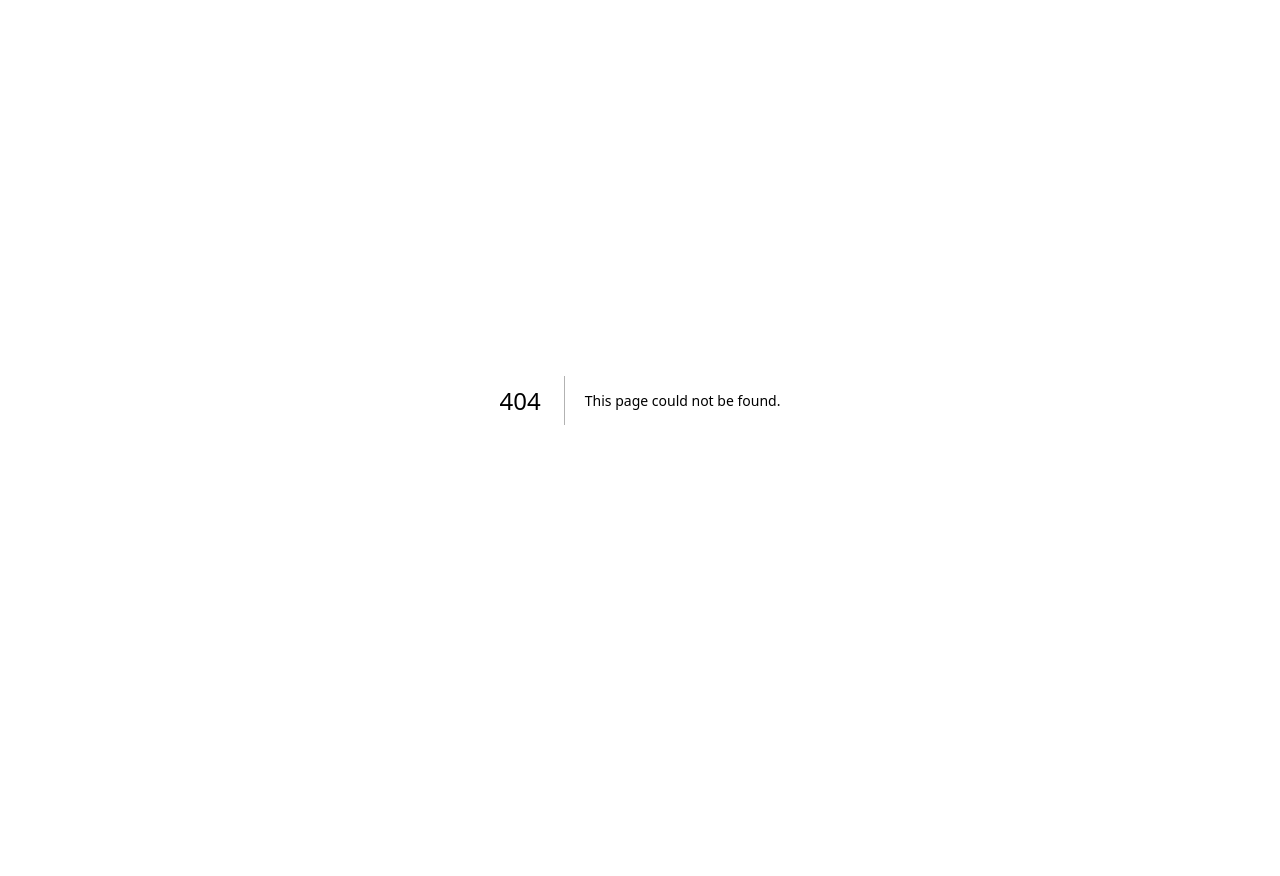
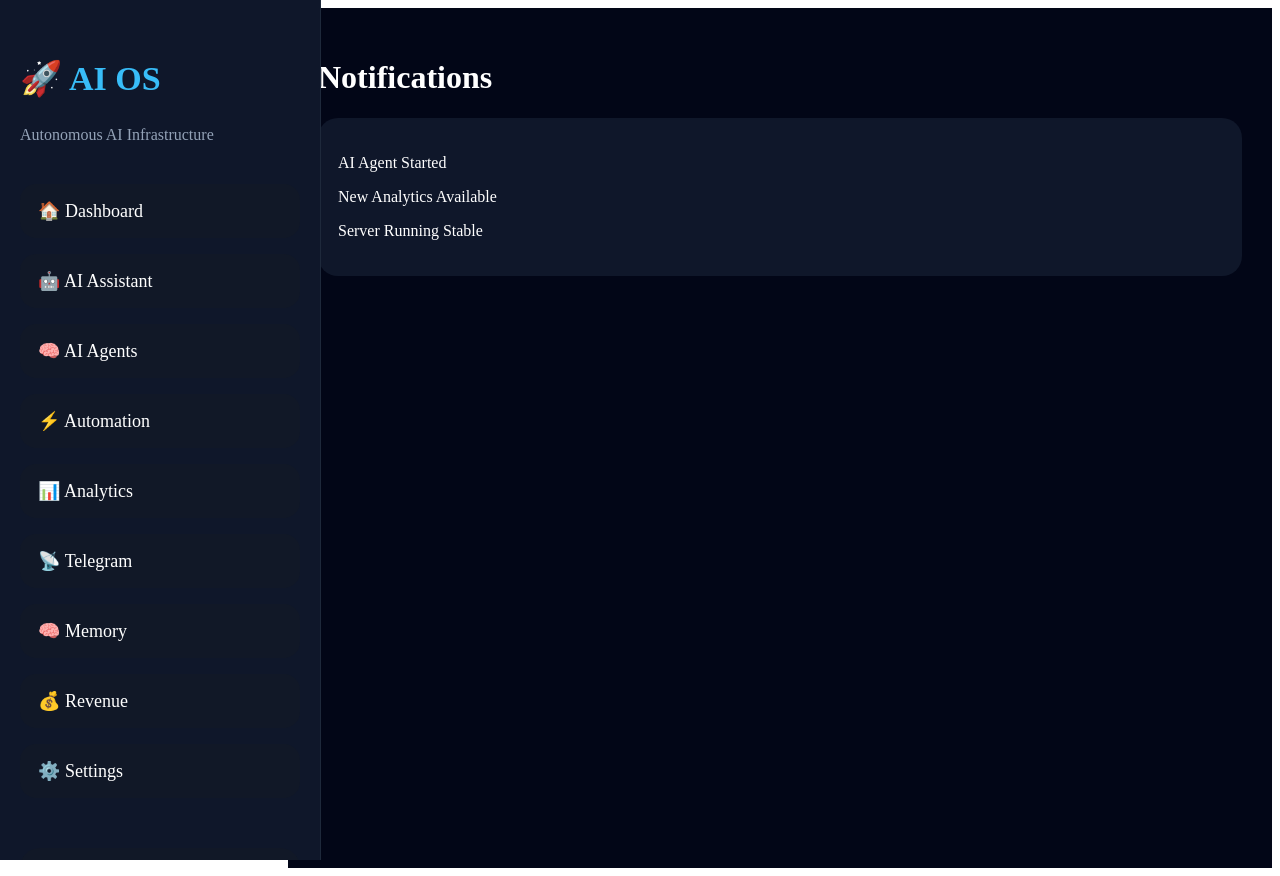
Before and after one commit to snapsparkofficial00-cloud/Ai, a Next.js app: page /notifications in a window 1280 px wide. Before the commit this address had no page. Before the commit the page ends 800 px from the top, so only its background shows below. Built offline with nearby package versions, Linux system fonts and the light colour scheme.

Commit message:
Create page.tsx

```diff
--- /dev/null
+++ b/app/notifications/page.tsx
@@ -0,0 +1,34 @@
+import Sidebar from "../components/Sidebar";
+
+export default function NotificationsPage() {
+  return (
+    <>
+      <Sidebar />
+
+      <main
+        style={{
+          marginLeft: "280px",
+          minHeight: "100vh",
+          background: "#020617",
+          color: "white",
+          padding: "30px",
+        }}
+      >
+        <h1>Notifications</h1>
+
+        <div
+          style={{
+            marginTop: "20px",
+            background: "#0f172a",
+            padding: "20px",
+            borderRadius: "20px",
+          }}
+        >
+          <p>AI Agent Started</p>
+          <p>New Analytics Available</p>
+          <p>Server Running Stable</p>
+        </div>
+      </main>
+    </>
+  );
+}
```
